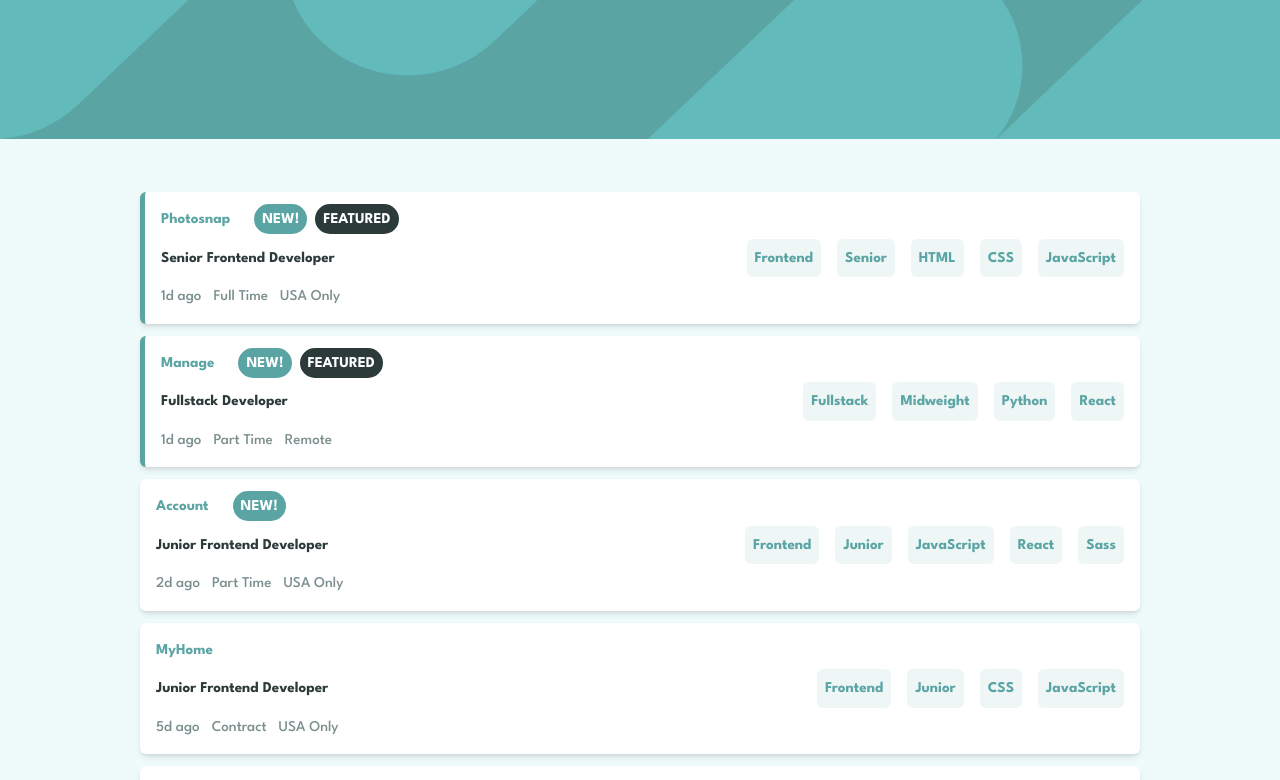
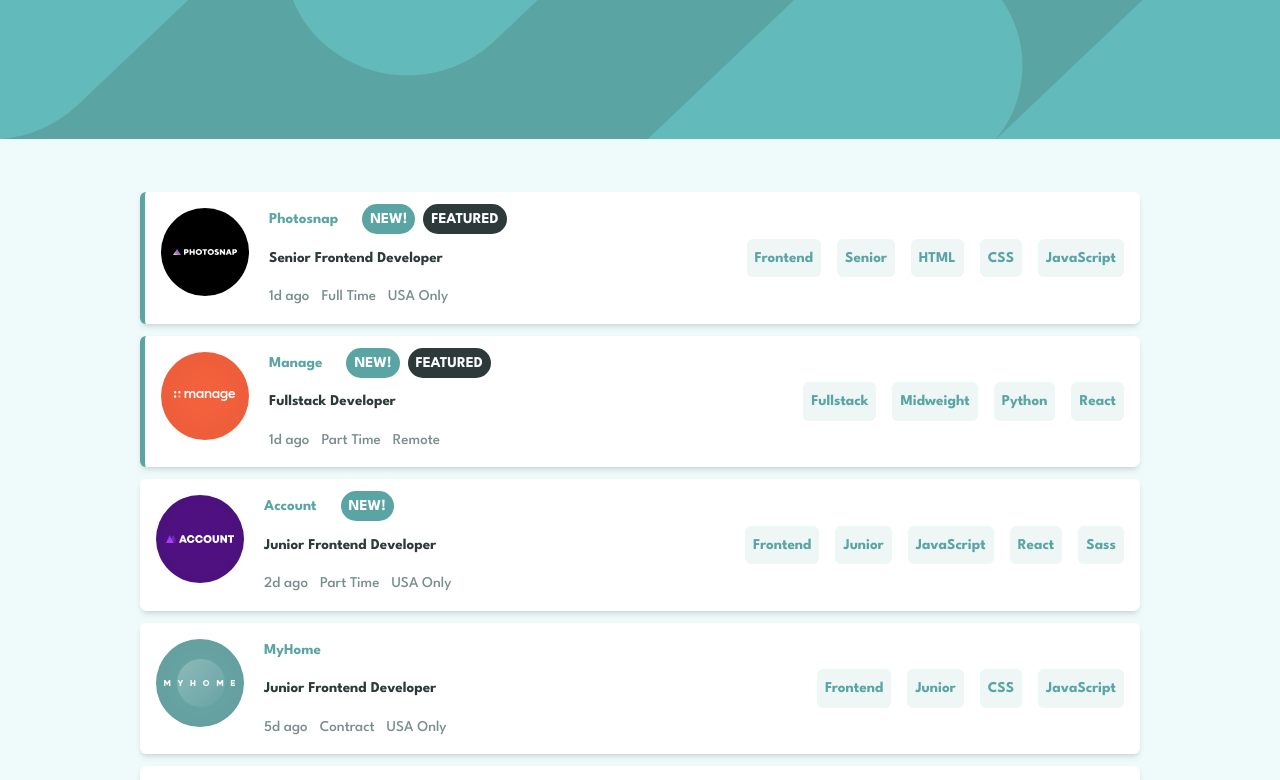
Before and after one commit to Jenny-Eikens/job-listings, a Next.js app: page / in a window 1280 px wide. Shown: the top 780 px of the page. Built offline with nearby package versions, Linux system fonts and the light colour scheme.

Commit message:
Position logo

```diff
--- a/app/components/Job.tsx
+++ b/app/components/Job.tsx
@@ -11,9 +11,15 @@
   return (
     <>
       <div
-        className={`job rounded-md bg-white p-4 shadow-md ${listing.featured && 'border-l-[5px] border-primary'}`}
+        className={`job relative rounded-md bg-white p-4 shadow-md ${listing.featured && 'border-l-[5px] border-primary'}`}
       >
-        {/* <div className="logo">{listing.logo}</div> */}
+        <div className="logo translate-y-[-50%] md:relative md:-translate-y-0">
+          <img
+            src={listing.logo}
+            alt="Company logo"
+            className="scale-75 md:scale-100"
+          />
+        </div>
         <div className="company flex space-x-6">
           <h1 className="font-[700] text-primary">{listing.company}</h1>
           <div className="tags space-x-2">
--- a/app/globals.css
+++ b/app/globals.css
@@ -26,6 +26,7 @@
   display: grid;
   gap: 1rem;
   grid-template-areas:
+    'logo'
     'company'
     'position'
     'job-info'
@@ -65,9 +66,10 @@
 @media (min-width: 768px) {
   .job {
     grid-template-areas:
-      'company company'
-      'position skills'
-      'job-info job-info';
+      'logo company company'
+      'logo position skills'
+      'logo job-info job-info';
     gap: 0.5rem;
+    grid-template-columns: 100px auto auto;
   }
 }
```
